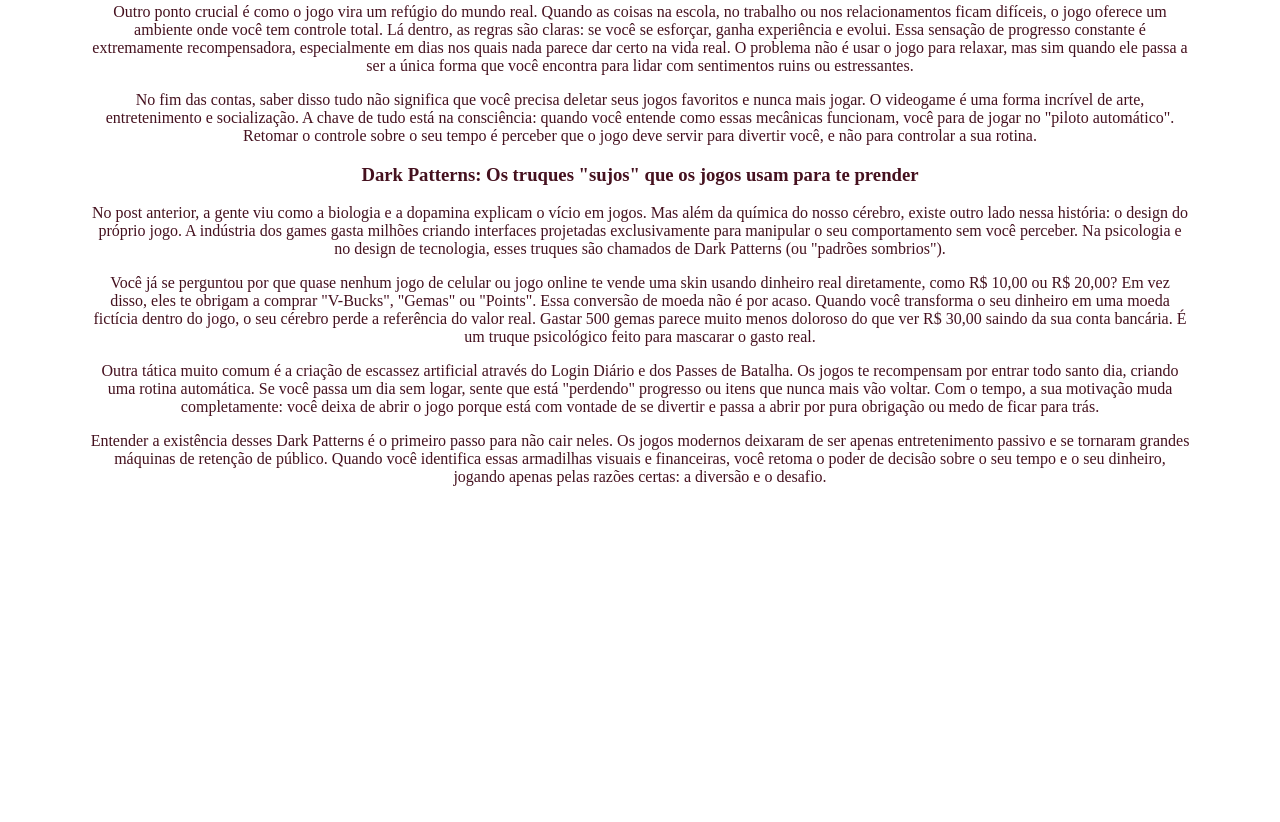
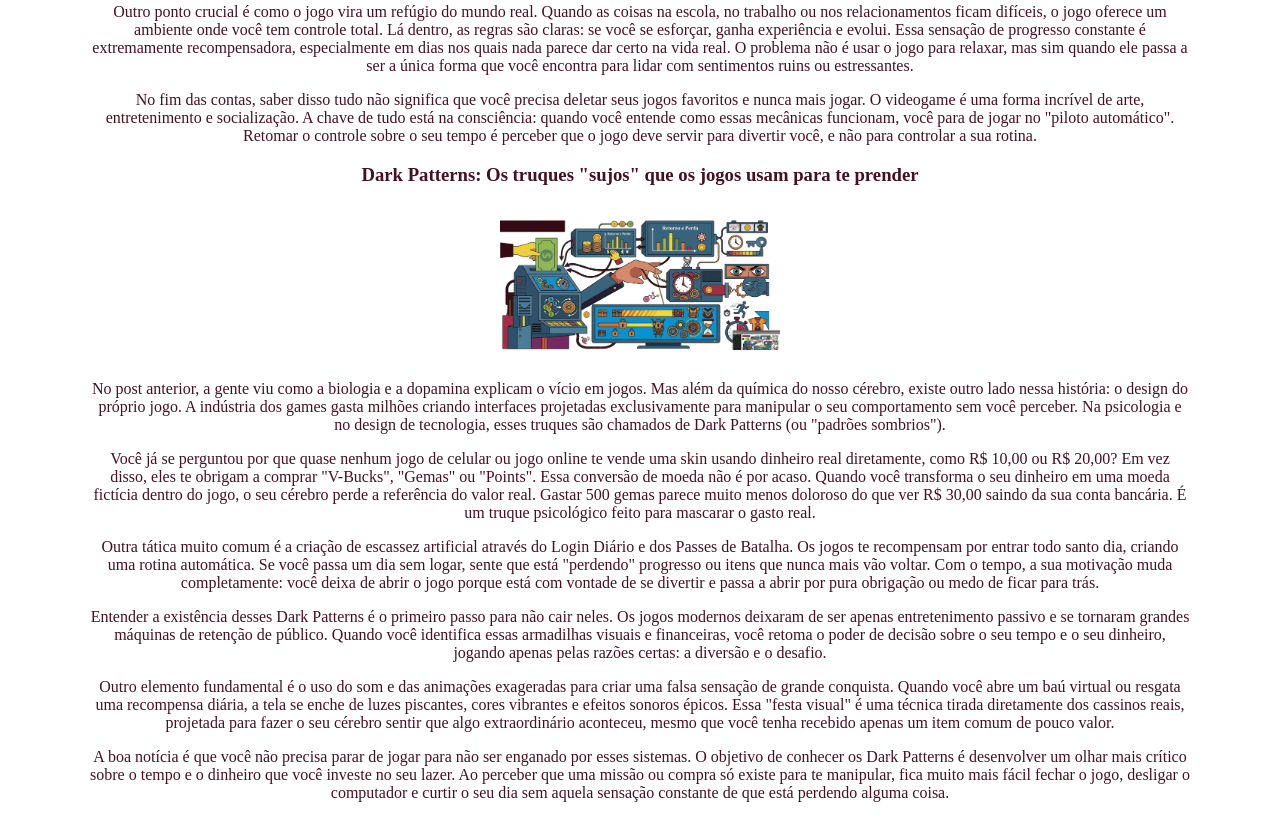
Before and after one commit to sophiaealice-hub/blog-joguinhos, a plain HTML site: page index.html in a window 1280 px wide. Shown: the part 738-1560 px from the top of the page. Before the commit the page ends 1244 px from the top, so only its background shows below. Drawn offline with Linux system fonts and the light colour scheme.

Commit message:
lalalalal

```diff
--- a/index.html
+++ b/index.html
@@ -81,6 +81,7 @@ main{
         você, e não para controlar a sua rotina.</p>
     </p>
     <h3>Dark Patterns: Os truques "sujos" que os jogos usam para te prender</h3>
+   <img src="2post.jpg" alt="Uma ilustração vetorial em fundo branco que mostra uma máquina transformando dinheiro real em moedas virtuais, controlada por uma mão de marionetista conectada a telas com cronômetros, baús trancados e passes de batalha.">
 
 <p>No post anterior, a gente viu como a biologia e a dopamina explicam o vício em jogos. Mas além da química do nosso cérebro, existe outro lado nessa história: o design do próprio jogo. A indústria dos games gasta milhões criando interfaces projetadas exclusivamente para manipular o seu comportamento sem você perceber. Na psicologia e no design de tecnologia, esses truques são chamados de Dark Patterns (ou "padrões sombrios").</p>
 
@@ -90,7 +91,9 @@ main{
 
 <p>Entender a existência desses Dark Patterns é o primeiro passo para não cair neles. Os jogos modernos deixaram de ser apenas entretenimento passivo e se tornaram grandes máquinas de retenção de público. Quando você identifica essas armadilhas visuais e financeiras, você retoma o poder de decisão sobre o seu tempo e o seu dinheiro, jogando apenas pelas razões certas: a diversão e o desafio.</p>
 
+<p>Outro elemento fundamental é o uso do som e das animações exageradas para criar uma falsa sensação de grande conquista. Quando você abre um baú virtual ou resgata uma recompensa diária, a tela se enche de luzes piscantes, cores vibrantes e efeitos sonoros épicos. Essa "festa visual" é uma técnica tirada diretamente dos cassinos reais, projetada para fazer o seu cérebro sentir que algo extraordinário aconteceu, mesmo que você tenha recebido apenas um item comum de pouco valor.</p>
 
+<p>A boa notícia é que você não precisa parar de jogar para não ser enganado por esses sistemas. O objetivo de conhecer os Dark Patterns é desenvolver um olhar mais crítico sobre o tempo e o dinheiro que você investe no seu lazer. Ao perceber que uma missão ou compra só existe para te manipular, fica muito mais fácil fechar o jogo, desligar o computador e curtir o seu dia sem aquela sensação constante de que está perdendo alguma coisa.</p>
 
 
 
```
Also changed, not shown: 2post.jpg (added).
